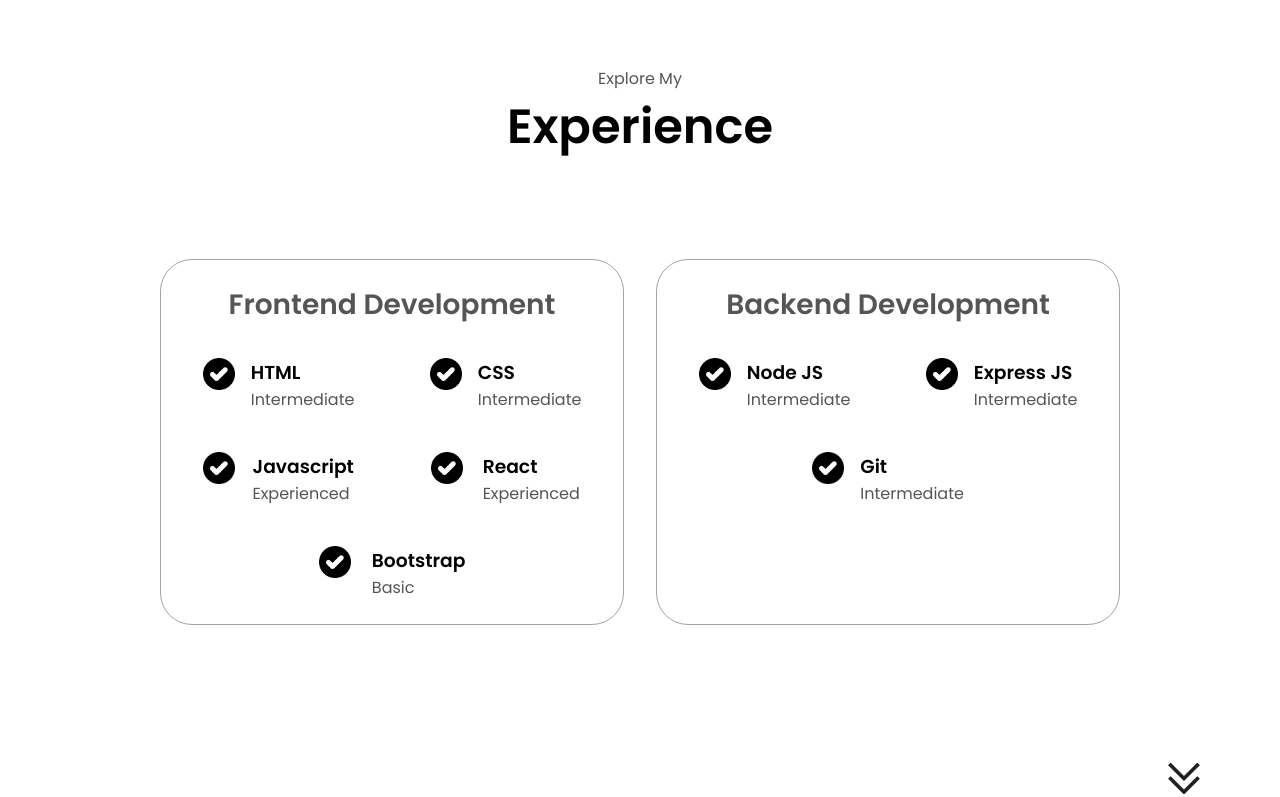
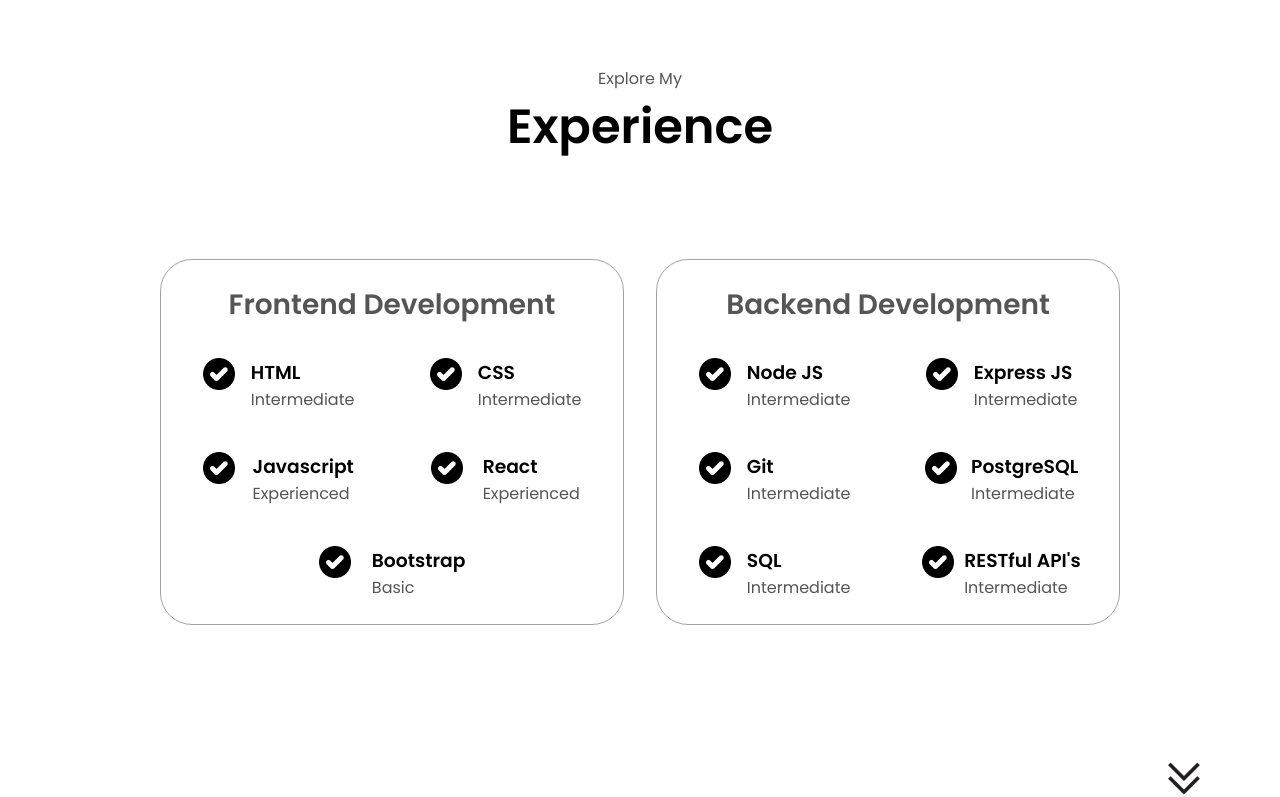
Before and after one commit to falvarado7/New-Portfolio, a plain HTML site: page index.html in a window 1280 px wide. Shown: the part 1694-2491 px from the top of the page. Drawn offline with Linux system fonts and the light colour scheme.

Commit message:
Add files via upload

```diff
--- a/index.html
+++ b/index.html
@@ -47,7 +47,7 @@
         <div class="section__text">
             <p class="section__text__p1">Hello, I'm</p>
             <h1 class="title">Francisco Alvarado</h1>
-            <p class="section__text__p2">Frontend Developer</p>
+            <p class="section__text__p2">Fullstack Developer</p>
             <div class="btn-container">
                 <button
                     class="btn btn-color-2"
@@ -109,7 +109,7 @@
                     <p>For the past 4+ years, I have been honing my skills as a welder. This experience has instilled in me a strong work ethic,
                     attention to detail, and a commitment to safety qualities that are equally valuable in the field of software development.
                     During my tenure as a welder, I discovered a passion for coding and software development in my spare time. I have been
-                    self-studying programming languages such as JavaScript, and HTML/CSS and enrolled in a Fullstack Software Engineering bootcamp</p>
+                    self-studying programming languages such as JavaScript, and HTML/CSS and enrolled in a Fullsatck Software Engineering bootcamp</p>
                 </div>
             </div>
         </div>
@@ -220,6 +220,39 @@
                             />
                             <div>
                                 <h3>Git</h3>
+                                <p>Intermediate</p>
+                            </div>
+                        </article>
+                        <article>
+                            <img
+                                src="./assets/checkmark.png"
+                                alt="Experience icon"
+                                class="icon"
+                            />
+                            <div>
+                                <h3>PostgreSQL</h3>
+                                <p>Intermediate</p>
+                            </div>
+                        </article>
+                        <article>
+                            <img
+                                src="./assets/checkmark.png"
+                                alt="Experience icon"
+                                class="icon"
+                            />
+                            <div>
+                                <h3>SQL</h3>
+                                <p>Intermediate</p>
+                            </div>
+                        </article>
+                        <article>
+                            <img
+                                src="./assets/checkmark.png"
+                                alt="Experience icon"
+                                class="icon"
+                            />
+                            <div>
+                                <h3>RESTful API's</h3>
                                 <p>Intermediate</p>
                             </div>
                         </article>
```
